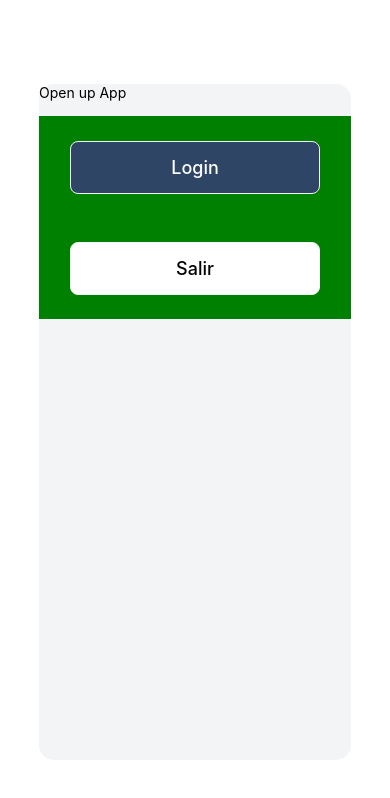
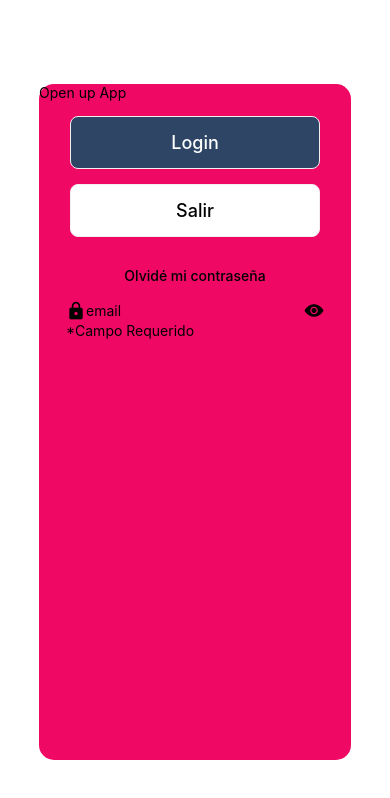
Before and after one commit to RRivera2004/ProyectoClasePrograM, a React Native app in the folder Proyecto/: screen /Login in a window 390 px wide. Shown: the top 798 px of the page. Built offline with nearby package versions, Linux system fonts and the light colour scheme.

Commit message:
iniciando implementacion de componente reutilizable customInput con uso de librerias de iconos

```diff
--- a/Proyecto/App.tsx
+++ b/Proyecto/App.tsx
@@ -1,6 +1,8 @@
 import { StatusBar } from 'expo-status-bar';
 import { StyleSheet, Text, View } from 'react-native';
-import CustomButton from './src/components/CostumButton';
+import CustomButton from './src/components/CustomButton';
+import CustomInput from './src/components/CustomInput';
+import CustomPassword from './src/components/CustomPassword';
 
 export default function App() {
   const handleOnLogin = () => {
@@ -12,6 +14,10 @@ export default function App() {
     alert("Alerta logout desde app");
   }
 
+  const handleOnForgotPassword = () => {
+    alert("Alerta de olvidé mi contraseña");
+  }
+
   return (
     <View style={styles.container}>
       <View style={styles.card}>
@@ -19,12 +25,20 @@ export default function App() {
         <StatusBar style="auto" />
         <View style={styles.buttonsWrapper}>
           <CustomButton
-              title={'Login'}
-              onClick={handleOnLogin} />
+            title={'Login'}
+            onClick={handleOnLogin}
+          />
           <CustomButton
-              title={'Salir'}
-              onClick={handleOnLogout}
-              variant={'secondary'} />
+            title={'Salir'}
+            onClick={handleOnLogout}
+            variant={'secondary'} />
+
+          <CustomPassword
+            title={'Olvidé mi contraseña'}
+            onClick={handleOnForgotPassword}
+          />
+
+          <CustomInput />
         </View>
       </View>
     </View>
@@ -40,11 +54,10 @@ const styles = StyleSheet.create({
   card: {
     width: "80%",
     height: "80%",
-    borderRadius:15,
-    backgroundColor: '#f3f4f6',
+    borderRadius: 15,
+    backgroundColor: '#f00865',
   },
   buttonsWrapper: {
-    backgroundColor: "green",
     marginTop: 15,
     height: "30%",
     alignItems: "center",
--- a/Proyecto/package.json
+++ b/Proyecto/package.json
@@ -10,6 +10,7 @@
     "web": "expo start --web"
   },
   "dependencies": {
+    "@expo/vector-icons": "^15.0.3",
     "expo": "~54.0.32",
     "expo-status-bar": "~3.0.9",
     "react": "19.1.0",
--- a/Proyecto/src/components/CostumButton.tsx
+++ b/Proyecto/src/components/CustomButton.tsx
@@ -27,6 +27,7 @@ export default function CustomButton ({
 const getStyles = (variant: 'primary' | 'secondary' ) =>
     StyleSheet.create({
     container: {
+        marginBottom: 15,
         paddingVertical: 15,
         alignItems: 'center',
         width: "80%",
@@ -34,7 +35,7 @@ const getStyles = (variant: 'primary' | 'secondary' ) =>
             variant === "primary" ? "#2e4566": "white",
         borderRadius: 8,
         borderWidth: 1,
-        borderColor: "#f3f4f6",
+        borderColor: "#f4eeef",
     },
     text: {
         color:
--- /dev/null
+++ b/Proyecto/src/components/CustomInput.tsx
@@ -0,0 +1,36 @@
+import { TextInput, View, Text, StyleSheet } from "react-native";
+import { Ionicons, MaterialIcons } from "@expo/vector-icons";
+
+export default function CustomInput (){
+
+    return(
+        //wrapper
+        <View style={styles.wrapper}>
+            {/* //inputContainer */}
+            <View style={styles.inputContainer}>
+                <MaterialIcons
+                    name={"lock"}
+                    size={20}
+                    color={"#000000"}
+                />
+                <TextInput
+                    placeholder={"email"}
+                    value={""}
+                    onChangeText={()=>{}}
+                />
+                <Ionicons name={"eye"}  size={20} />
+            </View>
+            <Text>*Campo Requerido</Text>
+        </View>
+    );
+}
+
+const styles = StyleSheet.create({
+    wrapper:{
+        marginBottom:10,
+    },
+    inputContainer:{
+        flexDirection:'row',
+        alignItems:'center',
+    }
+});
--- /dev/null
+++ b/Proyecto/src/components/CustomPassword.tsx
@@ -0,0 +1,36 @@
+import { View, Text, TouchableOpacity, StyleSheet } from "react-native";
+
+interface CustomPassword{
+    title: string;
+    onClick: () => void;
+}
+
+export default function CustomPassword({
+    title,
+    onClick,
+}: CustomPassword) {
+    return (
+        <TouchableOpacity
+            onPress={onClick}
+            style={styles.container}>
+            <Text style={styles.text}>
+                {title}
+            </Text>
+        </TouchableOpacity>
+    );
+}
+
+const styles = StyleSheet.create({
+    container: {
+        paddingVertical: 15,
+        alignItems: 'center',
+        width: "80%",
+        backgroundColor: "transparent",
+        borderRadius: 8,
+    },
+    text: {
+        color: "black",
+        fontSize: 14,
+        fontWeight: "500"
+    }
+});
```
Also changed, not shown: 1 other file (tests, documents, lock files or other folders).
